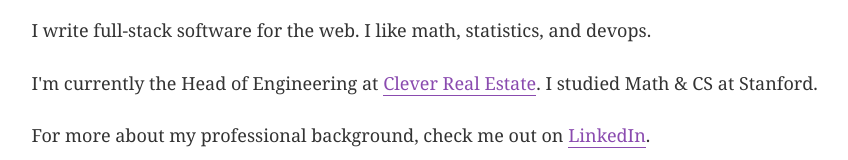
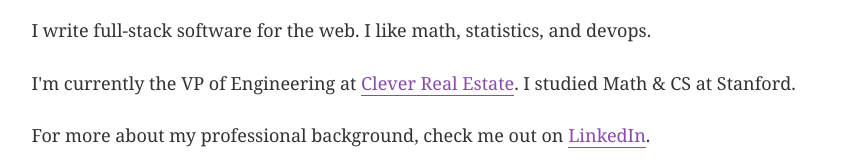
Before and after one commit to render-examples/gatsby-starter-default, a Gatsby site: page / in a window 1280 px wide. Shown: the part 191-351 px from the top of the page, without its empty margins (148-996 px from the left). Built offline with nearby package versions, Linux system fonts and the light colour scheme; Gatsby itself is replaced by a stand-in of ours.

Commit message:
udpate title

```diff
--- a/src/pages/index.js
+++ b/src/pages/index.js
@@ -17,7 +17,7 @@ const IndexPage = () => (
       devops.
     </p>
     <p>
-      I'm currently the Head of Engineering at{' '}
+      I'm currently the VP of Engineering at{' '}
       <a href="https://listwithclever.com/" target="_blank" rel="noopener">
         Clever Real Estate
       </a>
```
